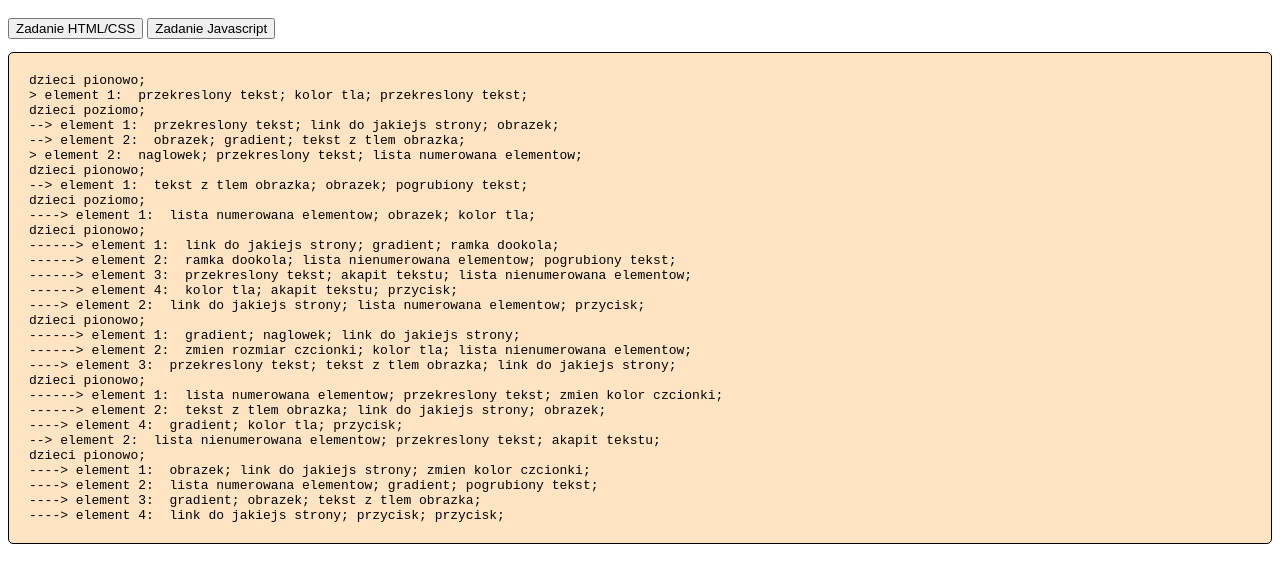
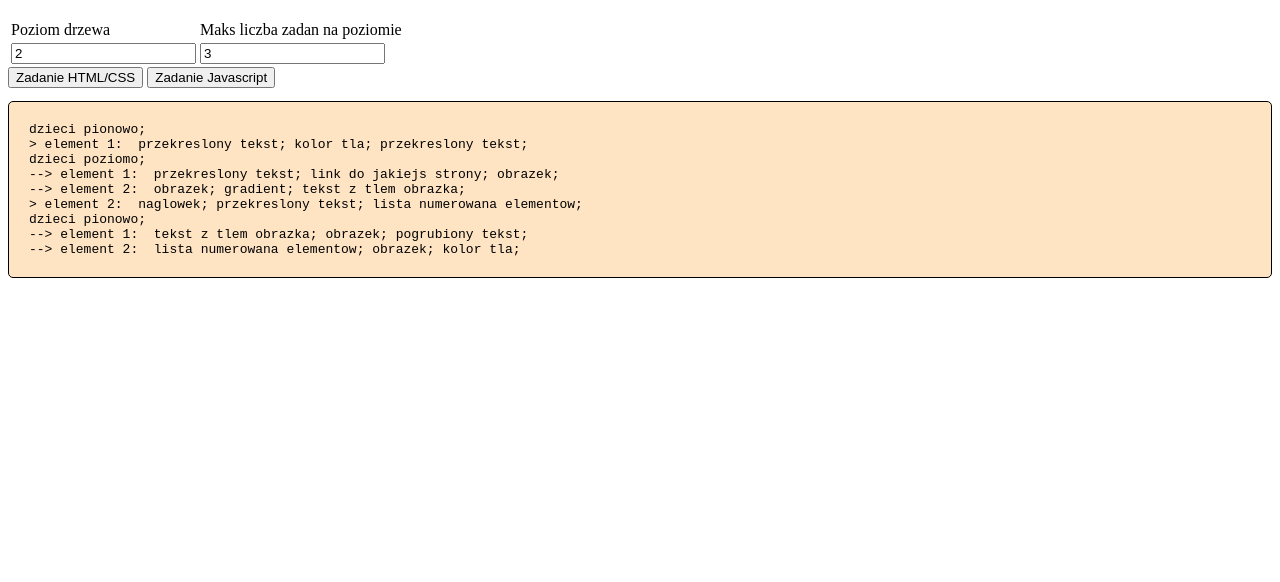
Before and after one commit to programistyczna-samodzielnosc/programming-exercise-generator, a website: page index.html in a window 1280 px wide. Both pictures are taken after a click on the button "Zadanie HTML/CSS". Shown: the part 48-630 px from the top of the page. Drawn offline with nearby package versions, Linux system fonts and the light colour scheme.

Commit message:
wyswietlanie inputow dla uzytkownika zeby sobie mogl okreslic trudnosc zadania

```diff
--- a/htmlCSSGenerator.js
+++ b/htmlCSSGenerator.js
@@ -1,5 +1,5 @@
-console.log(`Zadanie domowe: ${new Date()}`)
-console.log('Stworz layout strony internetowej: ')
+function htmlCssGenerator (difficulty=4, maxOfBranches=3, indent=0) {
+    currentExercise = ""
 
     function getRandomInt(max) {
         return Math.floor(Math.random() * Math.floor(max));
@@ -54,14 +54,11 @@ function withNewLine(text) {
         return `\n${text}`
     }
 
-var htmlCssGenerator = function () {
-    currentExercise = ""
-
-    createTree()
+    createTree(difficulty, maxOfBranches, indent)
 
     return `<pre>${currentExercise}</pre>`
 
-    function createTree(difficulty=4, maxOfBranches=3, indent=0) {
+    function createTree(difficulty, maxOfBranches, indent) {
 
         if(difficulty === 0) {
             return
@@ -78,7 +75,6 @@ var htmlCssGenerator = function () {
             createTree(helpers.getRandomInt(difficulty), maxOfBranches, indent+1);
         }
     }
-}
 
     function getFinalIndent(indent) {
         let finalIndent = ""
@@ -87,3 +83,4 @@ function getFinalIndent(indent) {
         }
         return finalIndent + ">"
     }
+}
--- a/index.html
+++ b/index.html
@@ -16,7 +16,10 @@
         <script src="jsGenerator.js"></script>
         <script>
             function wyswietlZadanie(exerciseGenerator) {
-                let trescZadania = exerciseGenerator()
+                let opcjaGlebokosc = document.querySelector('.opcja__glebokosc').value
+                let opcjaSzerokosc = document.querySelector('.opcja__szerokosc').value - 1
+
+                let trescZadania = exerciseGenerator(opcjaGlebokosc,opcjaSzerokosc)
                 document.getElementById('tresc').innerHTML = trescZadania;
             }
         </script>
@@ -24,6 +27,18 @@
     <body>
         <div class="losowanie">
             <h1>Losowanie</h1>
+            <div class="opcje">
+                <table>
+                    <tr>
+                        <td>Poziom drzewa</td>
+                        <td>Maks liczba zadan na poziomie</td>
+                    </tr>
+                    <tr>
+                        <td><input type="text" placeholder="Poziom drzewa" value="2" class="opcja opcja__glebokosc"></td>
+                        <td><input type="text" placeholder="Maks liczba zadan na poziomie" value="3" class="opcja opcja__szerokosc"></td>
+                    </tr>
+                </table>
+            </div>
             <button onclick="wyswietlZadanie(htmlCssGenerator)">Zadanie HTML/CSS</button>
             <button onclick="wyswietlZadanie(jsGenerator)">Zadanie Javascript</button>
             <div id="tresc">
```
Lines whose indentation alone changed are shown as unchanged.
